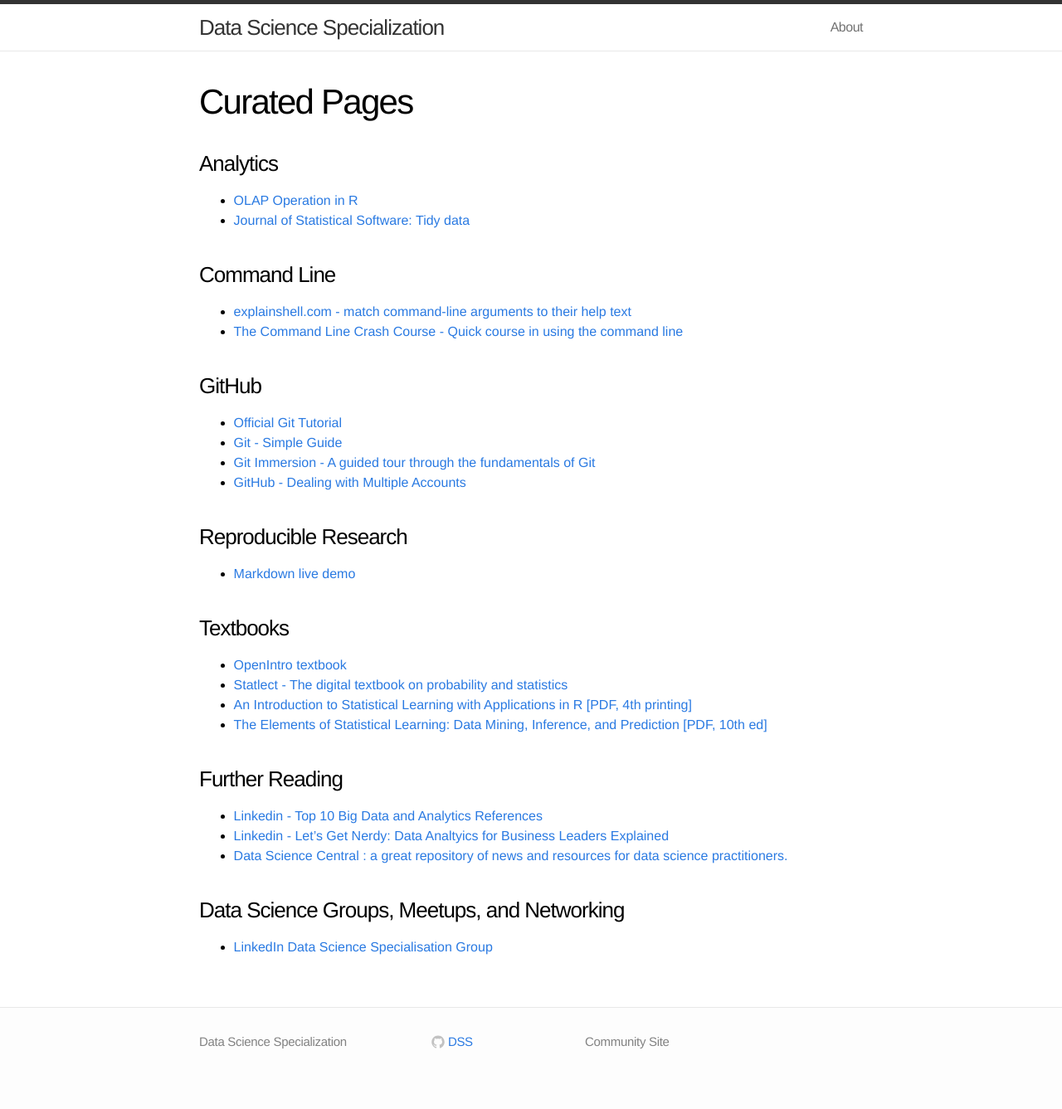
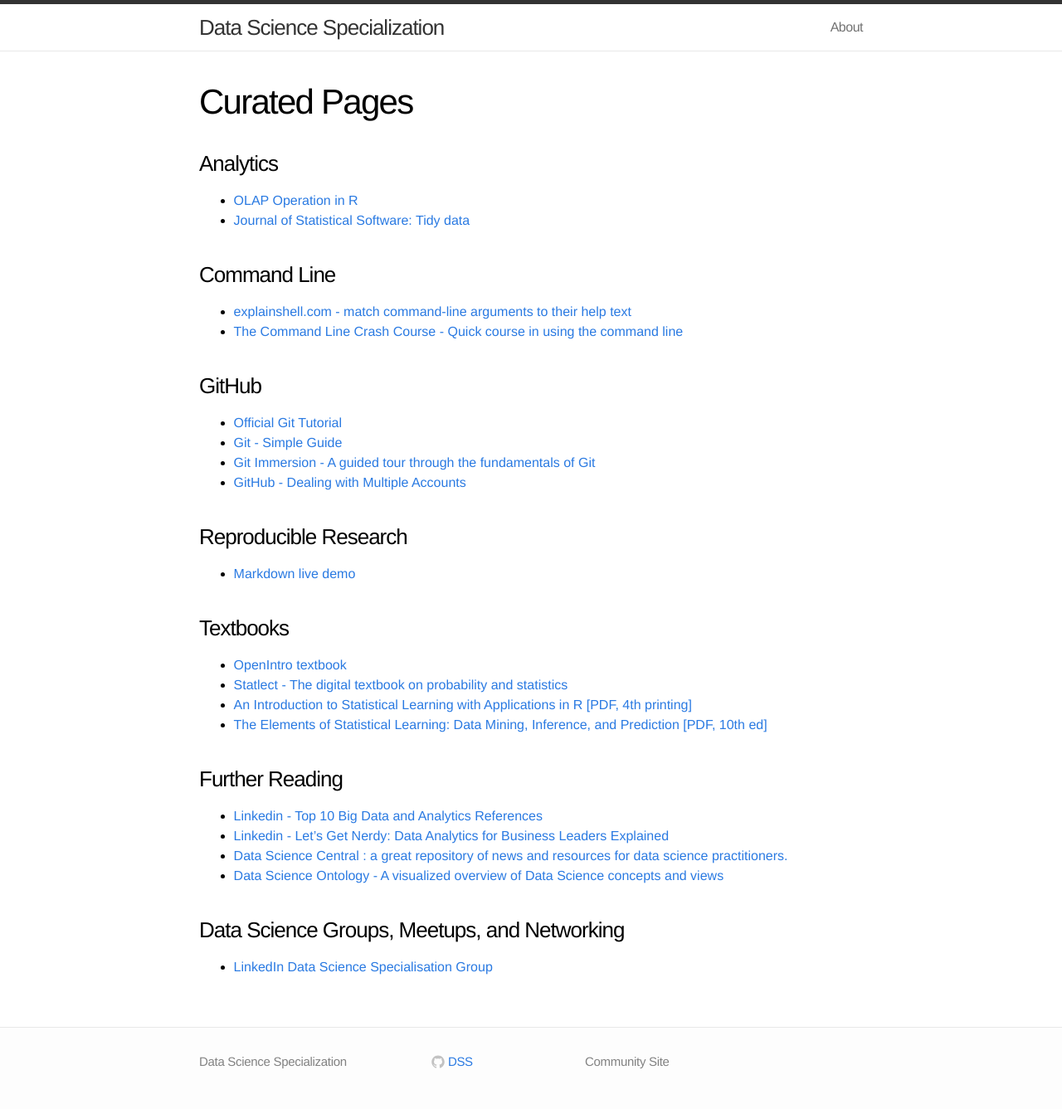
Before and after one commit to DataScienceSpecialization/DataScienceSpecialization.github.io, a Jekyll site: the page built from curated.md, in a window 1280 px wide. Shown: the whole page at 83% size. Built offline with Jekyll 4.4.1, drawn with Linux system fonts in a browser that asks for light colours; before the commit the page ends 1313 px from its top, so only the background shows below that.

Commit message:
added data science ontology link and corrected typos

```diff
--- a/curated.md
+++ b/curated.md
@@ -33,8 +33,9 @@
 ### Further Reading
 
 - [Linkedin - Top 10 Big Data and Analytics References](https://www.linkedin.com/pulse/article/20140810194033-111366377-top-10-big-data-and-analytics-references)
-- [Linkedin - Let's Get Nerdy: Data Analtyics for Business Leaders Explained](https://www.linkedin.com/pulse/article/20140918162814-111366377-let-s-get-nerdy-data-analytics-for-business-leaders-explained)
+- [Linkedin - Let's Get Nerdy: Data Analytics for Business Leaders Explained](https://www.linkedin.com/pulse/article/20140918162814-111366377-let-s-get-nerdy-data-analytics-for-business-leaders-explained)
 - [Data Science Central : a great repository of news and resources for data science practitioners.](http://www.datasciencecentral.com)
+- [Data Science Ontology - A visualized overview of Data Science concepts and views](http://datascienceontology.com/)
 
 ### Data Science Groups, Meetups, and Networking
 
```
